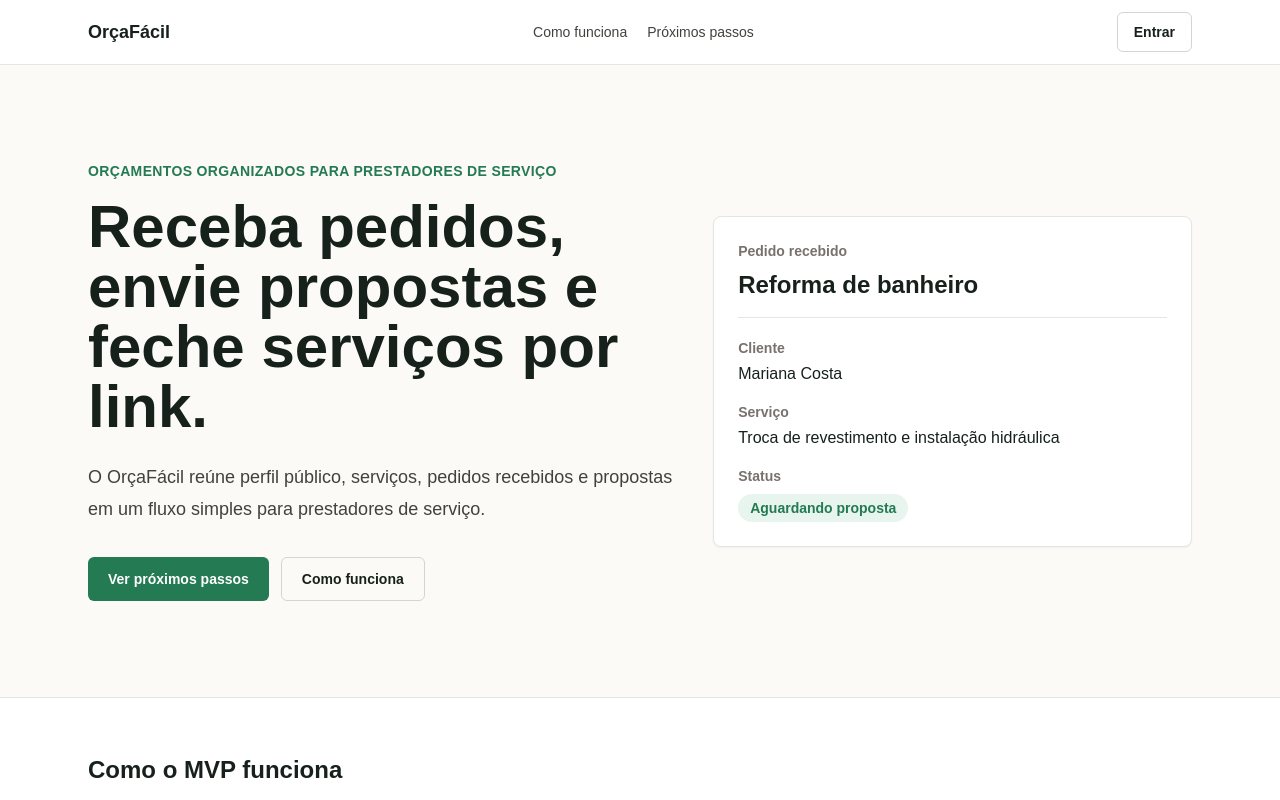
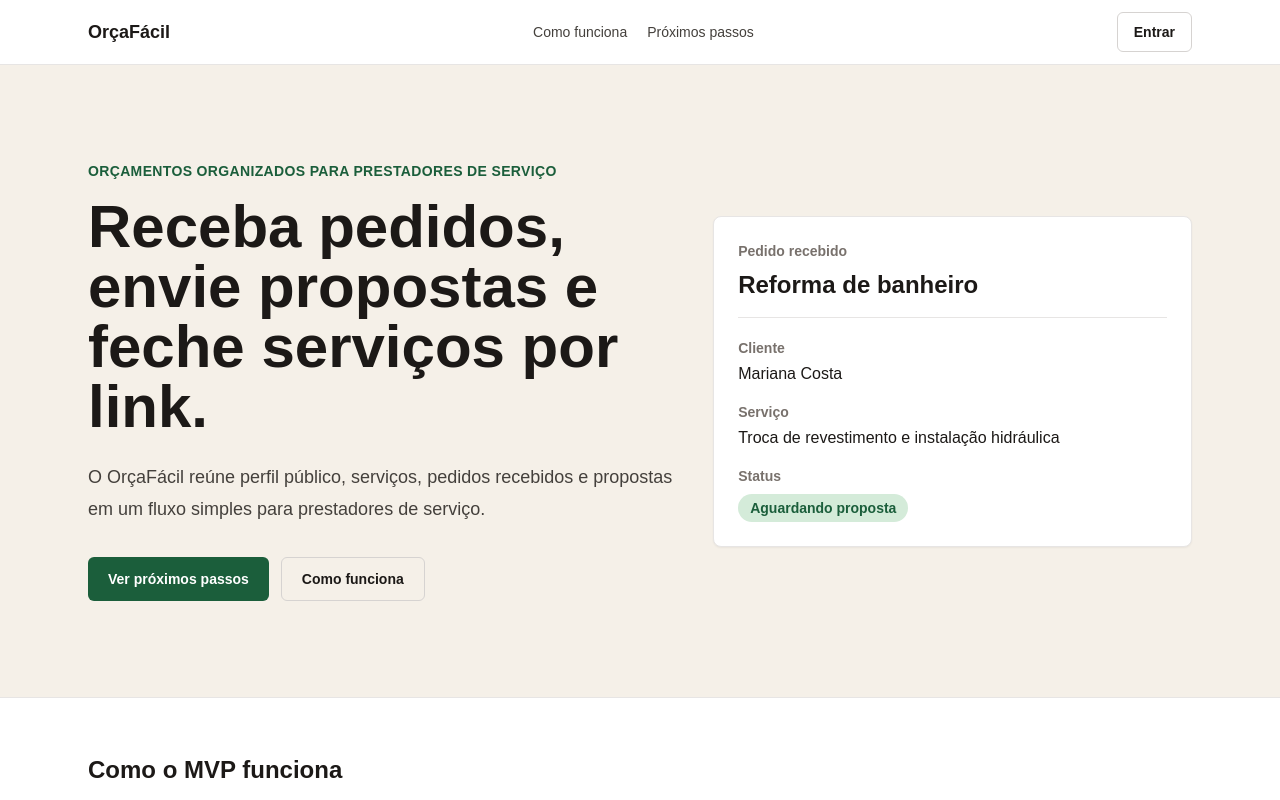
Before and after one commit to leonardodesaboia/vitriny, a Next.js app: page / in a window 1280 px wide. Shown: the top 800 px of the page. Built offline with nearby package versions, Linux system fonts and the light colour scheme; no server answers.

Commit message:
feat: add Tropical Paper design tokens to Tailwind

```diff
--- a/tailwind.config.ts
+++ b/tailwind.config.ts
@@ -9,10 +9,24 @@ const config: Config = {
   theme: {
     extend: {
       colors: {
-        ink: "#17211b",
-        leaf: "#247a52",
-        mint: "#e7f5ee",
-        paper: "#fbfaf7"
+        paper: "#F5F0E8",
+        "paper-soft": "#EDE8DE",
+        ink: "#1C1917",
+        "ink-muted": "#78716C",
+        leaf: "#1B5E3B",
+        "leaf-hover": "#2D7A52",
+        mint: "#D4EBD9",
+        amber: "#C97D3F",
+        "amber-soft": "#F5E6D3"
+      },
+      fontFamily: {
+        fraunces: ["var(--font-fraunces)", "serif"],
+        jakarta: ["var(--font-jakarta)", "sans-serif"],
+        mono: ["var(--font-mono)", "monospace"]
+      },
+      boxShadow: {
+        card: "0 1px 3px rgba(28,25,23,0.08), 0 4px 16px rgba(28,25,23,0.06)",
+        "card-hover": "0 4px 20px rgba(28,25,23,0.14), 0 8px 32px rgba(28,25,23,0.08)"
       }
     }
   },
```
